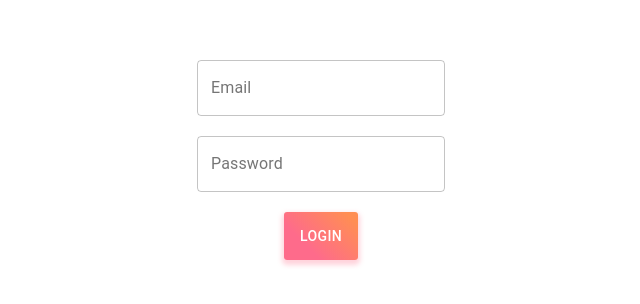
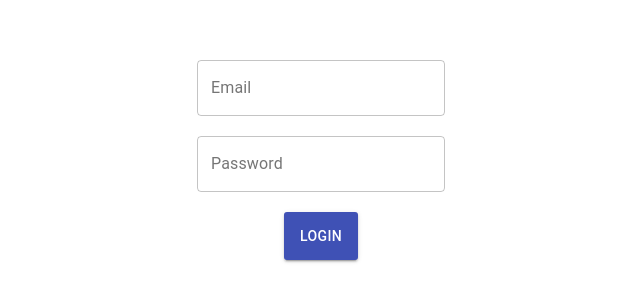
Before and after one commit to arpi09/fridge_2019, a React (Create React App) app in the folder fridge/: page / in a window 1280 px wide. Shown: the part 240-544 px from the top of the page, without its empty margins (319-959 px from the left). Built offline with nearby package versions, Linux system fonts and the light colour scheme.

Commit message:
Added router
Change-Id: I3aa8b373e67f76b174f3630e2cca9c8c724167be

```diff
--- a/fridge/src/App.js
+++ b/fridge/src/App.js
@@ -1,118 +1,26 @@
 import React, { Component } from 'react';
 import logo from './logo.svg';
 import './App.css';
+import { Route, Link, BrowserRouter as Router } from 'react-router-dom'
 import Button from '@material-ui/core/Button';
 import TextField from '@material-ui/core/TextField';
 import Grid from '@material-ui/core/Grid';
 import { makeStyles } from '@material-ui/core/styles';
+import Login from './containers/login'
+import Home from './containers/home'
 
-const styles = {
-  textField: {
-    margin: 10,
-  },
-  button: {
-    background: 'linear-gradient(45deg, #FE6B8B 30%, #FF8E53 90%)',
-    border: 0,
-    borderRadius: 3,
-    boxShadow: '0 3px 5px 2px rgba(255, 105, 135, .3)',
-    color: 'white',
-    height: 48,
-    margin: 10,
-  },
-}
-
-const { button, textField } = styles
 
 class App extends Component {
-  constructor(props) {
-    super(props);
-    this.state = {
-      error: null,
-      isLoading: false,
-      items: [],
-      email: null,
-      password: null
-    }
-    this.connecToServer = this.connecToServer.bind(this);
-  }
-
-  connecToServer() {
-
-  }
-
-  componentDidMount() {
-    this.connecToServer();
-  }
-
-  async login() {
-    fetch('/api/login/' + this.state.email + "/" + this.state.password)
-      .then(res => res.json())
-      .then(result => {
-          console.log(result.message)
-          this.setState({
-            isLoading: false,
-            items: result
-          });
-        },
-        (error) => {
-          this.setState({
-            isLoading: false,
-            error
-          });
-        }
-      )
-  }
-
   render() {
-    var CryptoJS = require("crypto-js");
-
-    // Encrypt
-    var ciphertext = CryptoJS.AES.encrypt('123456789!', 'secret key 123');
-    var bytes  = CryptoJS.AES.decrypt(ciphertext.toString(), 'secret key 123');
-    var plaintext = bytes.toString(CryptoJS.enc.Utf8);
-
-    const { error, isLoaded, items } = this.state;
-    return (
-      <div className="container">
-        <Grid container
-              direction="column"
-              justify="center"
-              alignItems="center"
-              style={{ minHeight: '100vh' }}
-              >
-          <Grid item xs={6}>
-            <TextField
-              id="outlined-email-input"
-              label="Email"
-              type="email"
-              name="email"
-              autoComplete="email"
-              margin="normal"
-              variant="outlined"
-              style={textField}
-              onChange={e => this.setState({ email: e.target.value })}
-            />
-          </Grid>
-          <Grid item xs={6}>
-            <TextField
-              id="outlined-password-input"
-              label="Password"
-              type="password"
-              autoComplete="current-password"
-              margin="normal"
-              variant="outlined"
-              style={textField}
-              onChange={e => this.setState({ password: e.target.value })}
-            />
-          </Grid>
-            <Button variant="contained" color="primary" style={button} onClick={() => { this.login() }}>
-              Login
-            </Button>
-          </Grid>
-      </div>
-    );
+    return(
+      <Router>
+        <div>
+          <Route exact path="/" component={Login} />
+          <Route path="/home" component={Home} />
+        </div>
+      </Router>
+    )
   }
 }
 
-
 export default App;
--- a/fridge/src/containers/home.js
+++ b/fridge/src/containers/home.js
@@ -0,0 +1,108 @@
+import React, { Component } from 'react';
+import Button from '@material-ui/core/Button';
+import TextField from '@material-ui/core/TextField';
+import Grid from '@material-ui/core/Grid';
+import { makeStyles } from '@material-ui/core/styles';
+
+
+
+const styles = {
+  textField: {
+    margin: 10,
+  },
+  button: {
+    border: 0,
+    borderRadius: 3,
+    color: 'white',
+    height: 48,
+    margin: 10,
+  },
+}
+
+const { button, textField } = styles
+
+
+class Home extends Component {
+
+  constructor(props) {
+    super(props);
+    this.state = {
+      error: null,
+      isLoading: false,
+      items: [],
+      email: null,
+      password: null
+    }
+  }
+
+  componentDidMount() {
+
+  }
+
+  async login() {
+    fetch('/api/login/' + this.state.email + "/" + this.state.password)
+      .then(res => res.json())
+      .then(result => {
+          console.log(result.message)
+          this.setState({
+            isLoading: false,
+            items: result
+          });
+        },
+        (error) => {
+          this.setState({
+            isLoading: false,
+            error
+          });
+        }
+      )
+  }
+
+
+
+  render() {
+    const { error, isLoaded, items } = this.state;
+
+    return(
+      <div className="container">
+        <Grid container
+              direction="column"
+              justify="center"
+              alignItems="center"
+              style={{ minHeight: '100vh' }}
+              >
+          <Grid item xs={6}>
+            <TextField
+              id="outlined-email-input"
+              label="Email"
+              type="email"
+              name="email"
+              autoComplete="email"
+              margin="normal"
+              variant="outlined"
+              style={textField}
+              onChange={e => this.setState({ email: e.target.value })}
+            />
+          </Grid>
+          <Grid item xs={6}>
+            <TextField
+              id="outlined-password-input"
+              label="Password"
+              type="password"
+              autoComplete="current-password"
+              margin="normal"
+              variant="outlined"
+              style={textField}
+              onChange={e => this.setState({ password: e.target.value })}
+            />
+          </Grid>
+            <Button variant="contained" color="primary" style={button} onClick={() => { this.login() }}>
+              oahdashd
+            </Button>
+          </Grid>
+      </div>
+    )
+  }
+}
+
+export default Home
--- a/fridge/src/containers/login.js
+++ b/fridge/src/containers/login.js
@@ -0,0 +1,117 @@
+import React, { Component } from 'react'
+import Button from '@material-ui/core/Button'
+import TextField from '@material-ui/core/TextField'
+import Grid from '@material-ui/core/Grid'
+import { makeStyles } from '@material-ui/core/styles'
+import { withRouter } from 'react-router-dom'
+
+
+const styles = {
+  textField: {
+    margin: 10,
+  },
+  button: {
+    border: 0,
+    borderRadius: 3,
+    color: 'white',
+    height: 48,
+    margin: 10,
+  },
+}
+
+const { button, textField } = styles
+
+class Login extends Component {
+
+  constructor(props) {
+    super(props);
+    this.state = {
+      error: null,
+      isLoading: false,
+      logedIn: false,
+      items: [],
+      email: null,
+      password: null
+    }
+  }
+
+  componentDidMount() {
+    console.log(this.state.logedIn)
+    if (this.state.logedIn) {
+      this.props.history.push('/home')
+    }
+  }
+
+  async login() {
+    var CryptoJS = require("crypto-js");
+
+    // Encrypt
+    var ciphertext = CryptoJS.AES.encrypt('123456789!', 'secret key 123');
+    var bytes  = CryptoJS.AES.decrypt(ciphertext.toString(), 'secret key 123');
+    var plaintext = bytes.toString(CryptoJS.enc.Utf8);
+    fetch('/api/login/' + this.state.email + "/" + this.state.password)
+      .then(res => res.json())
+      .then(result => {
+          console.log(result.message)
+          this.setState({
+            isLoading: false,
+            logedIn: true,
+            items: result
+          });
+        },
+        (error) => {
+          this.setState({
+            isLoading: false,
+            logedIn: false,
+            error
+          });
+        }
+      ).then(this.props.history.push('/home'))
+  }
+
+  render() {
+    const { error, isLoaded, items } = this.state;
+
+    return(
+      <div className="container">
+        <Grid container
+              direction="column"
+              justify="center"
+              alignItems="center"
+              style={{ minHeight: '100vh' }}
+              >
+          <Grid item xs={6}>
+            <TextField
+              id="outlined-email-input"
+              label="Email"
+              type="email"
+              name="email"
+              autoComplete="email"
+              margin="normal"
+              variant="outlined"
+              style={textField}
+              onChange={e => this.setState({ email: e.target.value })}
+            />
+          </Grid>
+          <Grid item xs={6}>
+            <TextField
+              id="outlined-password-input"
+              label="Password"
+              type="password"
+              autoComplete="current-password"
+              margin="normal"
+              variant="outlined"
+              style={textField}
+              onChange={e => this.setState({ password: e.target.value })}
+            />
+          </Grid>
+            <Button variant="contained" color="primary" style={button} onClick={() => { this.login() }}>
+              Login
+            </Button>
+          </Grid>
+      </div>
+    )
+  }
+}
+
+export default Login
--- a/package.json
+++ b/package.json
@@ -20,6 +20,9 @@
     "express": "^4.17.1",
     "heroku": "^7.26.2",
     "nodemon": "^1.19.1",
+    "react-native-gesture-handler": "^1.3.0",
+    "react-navigation": "^3.11.1",
+    "react-router-dom": "^5.0.1",
     "sqlite3": "^4.0.9"
   }
 }
```
Also changed, not shown: fridge/src/components/loginButton.js (deleted), fridge/src/components/loginTextField.js (deleted), 1 other file (tests, documents, lock files or other folders).
